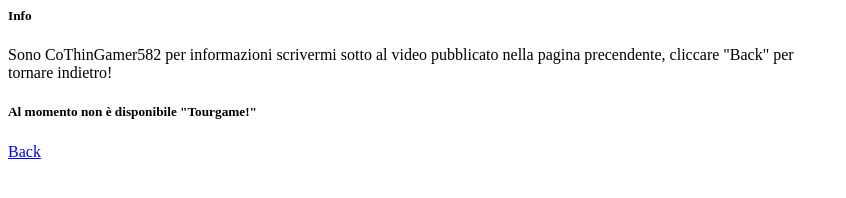
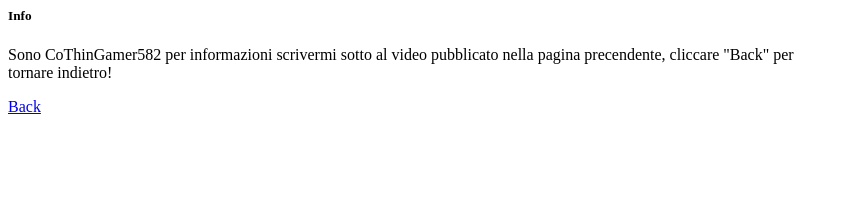
Before and after one commit to CoThinGamer582/CoThin-Shop, a plain HTML site: page index.html in a window 1280 px wide. Shown: the whole page, without its empty margins (0-846 px from the left). Drawn offline with Linux system fonts and the light colour scheme.

Commit message:
Update index.html

```diff
--- a/index.html
+++ b/index.html
@@ -2,7 +2,6 @@
   <div class="card-body">
     <h5 class="card-title">Info</h5>
     <p class="card-text">Sono CoThinGamer582 per informazioni scrivermi sotto al video pubblicato nella pagina precendente, cliccare "Back" per tornare indietro!</p>
-    <h5 class="problema">Al momento non è disponibile "Tourgame!"</h5>
   </div>
 </div>
 
```
